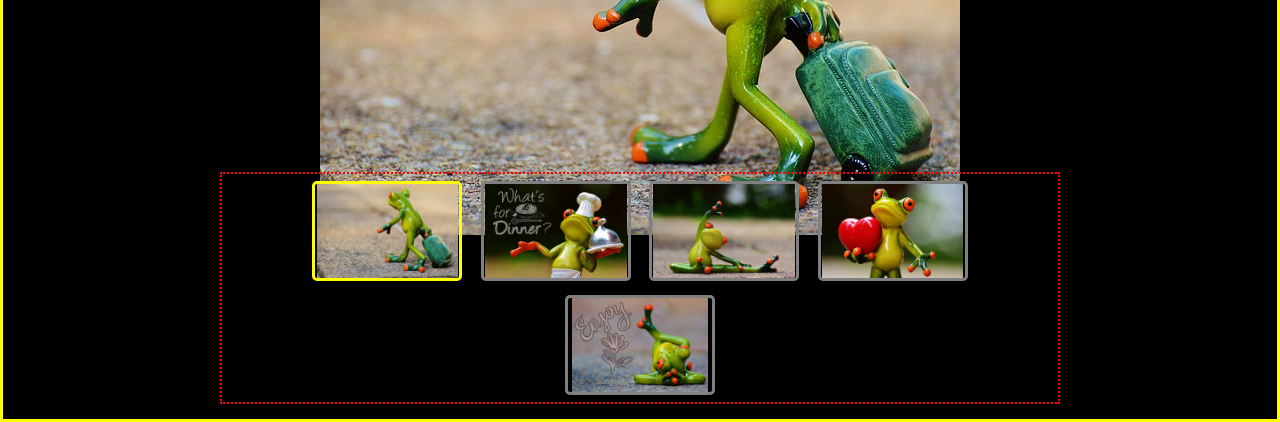
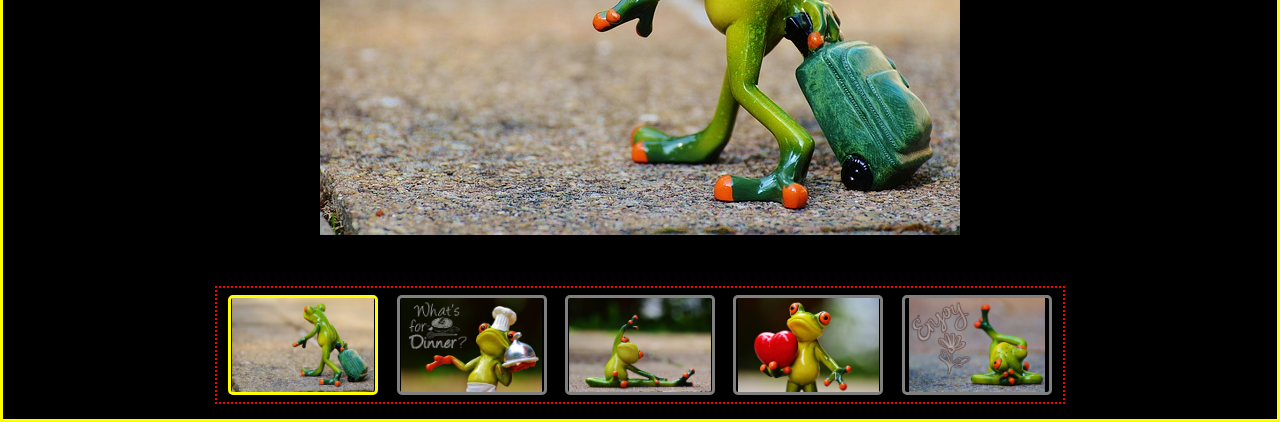
Before and after one commit to andrey55555/andrey55555.github.io, a plain HTML site: page page_superzoom/index.html in a window 1280 px wide. Both pictures are taken after a click on the element 640 px from the left and 206 px from the top of the page. Shown: the part 378-800 px from the top of the page. Drawn offline with nearby package versions, Linux system fonts and the light colour scheme.

Commit message:
Lazy Load

```diff
--- a/page_superzoom/css/style.css
+++ b/page_superzoom/css/style.css
@@ -25,9 +25,9 @@
     bottom: 15px;
     display: block;
     left: 50%;
-    margin-left: -420px;
+    margin-left: -425px;
     position: absolute;
-    width: 840px;
+    width: 850px;
 }
 #fvg_thumbs-wrapper{bottom:0;margin:0 auto;position:absolute;text-align:center;width:100%}
 #fvg_wrapper .fvg_th_img{border:3px solid grey;border-radius:5px;display:inline-block;height:100px;margin:7px;width:150px}
--- a/page_superzoom/js/script.js
+++ b/page_superzoom/js/script.js
@@ -31,24 +31,22 @@ $(document).ready(function(){
 		$(this).attr('src','/img/ajax-loader.gif');
 	});
 	// zoom can find url img in "data-src"
-	$(".vg_ca_img img").unveil();
-	$('.vg_ca_img.select img').trigger("unveil");
+	$(".vg_ca_img.select img").unveil().trigger("unveil");
 
 
 	$("#vg_thumbs").on('click','.vg_th_img',function(){
 		var number = $(this).attr('data-item');
 		$("#vg_wrapper").ecarousel({tagC:".vg_ca_img",tagI:".vg_th_img",num:number-1,ind:true});
-		//$('.vg_ca_img[data-item='+number+'] img').trigger("unveil");
-		$('.vg_ca_img.select img').trigger("unveil");
+		$(".vg_ca_img.select img").unveil().trigger("unveil");
 	});
 
 	$("#fvg_thumbs").on('click','.fvg_th_img',function(){
 		var number = $(this).attr('data-item');
 		$("#fvg_wrapper").ecarousel({tagC:".fvg_ca_img",tagI:".fvg_th_img",num:number-1,ind:true});
 		$('.fvg_ca_img').trigger('zoom.destroy');
-		$('.fvg_ca_img[data-item='+number+']').zoom({on:'external-click-mouseover'});
+		$('.fvg_ca_img[data-item='+number+']').zoom({	url: $('.fvg_ca_img[data-item='+number+']').attr('data-src'),
+														on:'external-click-mouseover'});
 		// zoom can find url img in "data-src"
-		//$('.fvg_ca_img[data-item='+number+'] img').trigger("unveil");
 	});
 
 
```
